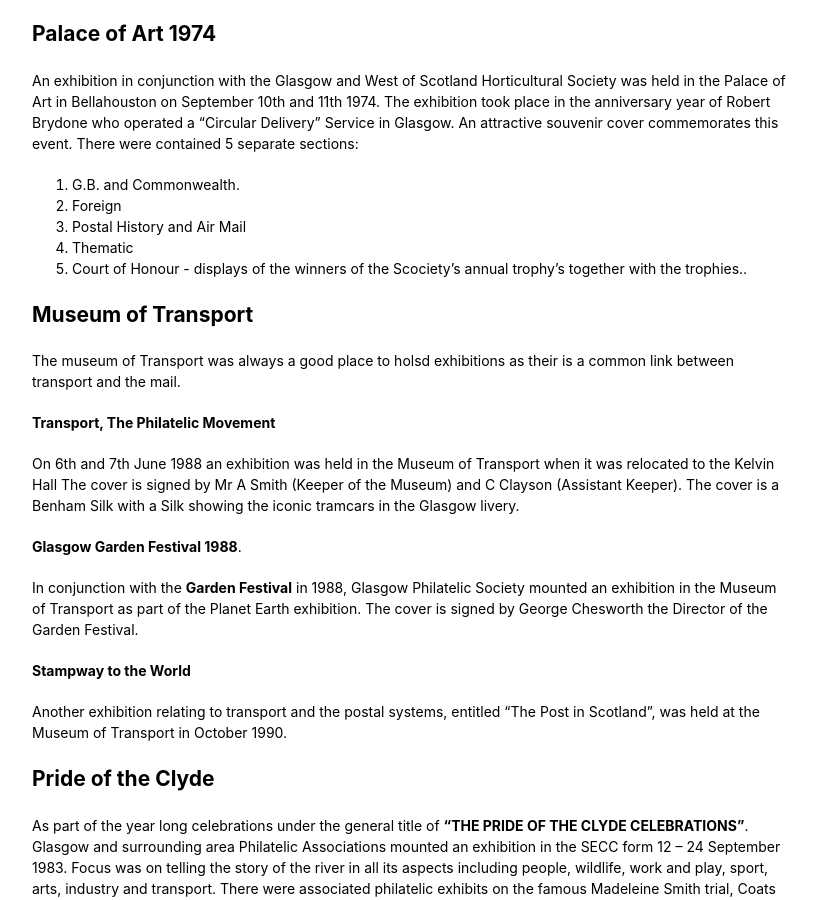
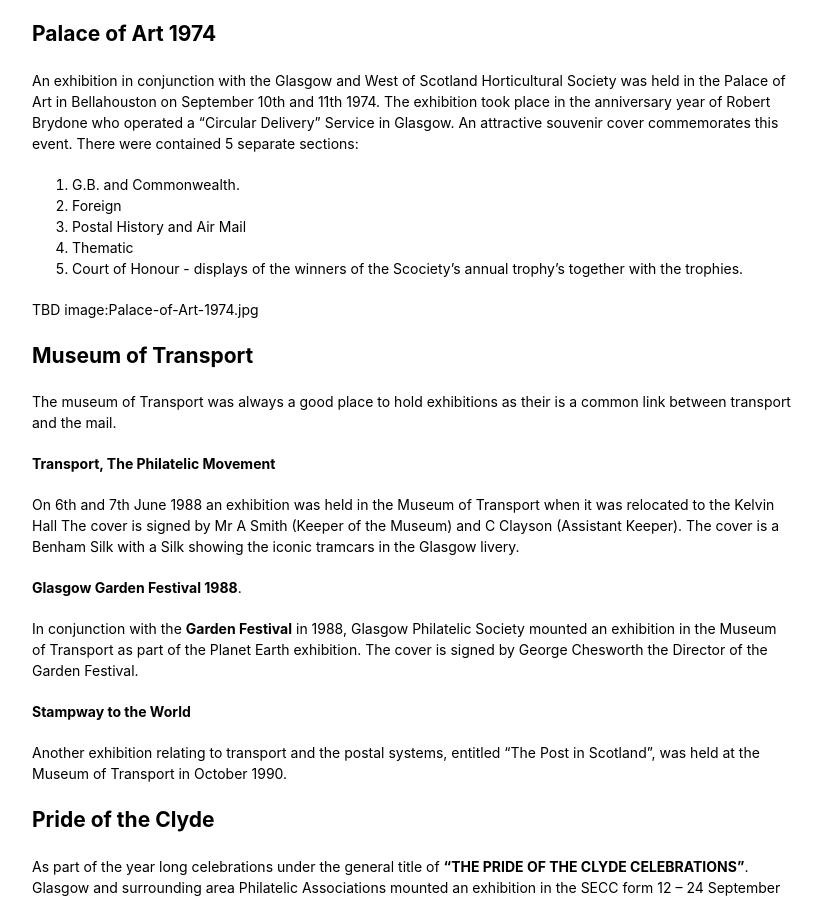
Before and after one commit to astalker/caledonian-stamps, a Jekyll site: the page built from history-glasgow.md, in a window 1280 px wide and 900 px high, scrolled down 4252 px. Shown: the whole window, without its empty margins (338-1160 px from the left). Built offline with Jekyll 4.4.1, drawn with Linux system fonts in a browser that asks for light colours; our own code applies the rules of GitHub Pages for plain Markdown files.

Commit message:
Fix typos in history-glasgow.md
Corrected typos and improved clarity in the text.

```diff
--- a/history-glasgow.md
+++ b/history-glasgow.md
@@ -147,11 +147,13 @@ There were contained  5 separate sections:
 2. Foreign
 3. Postal History and Air Mail
 4. Thematic
-5. Court of Honour - displays of the winners of the Scociety's annual trophy's together with the trophies..
+5. Court of Honour - displays of the winners of the Scociety's annual trophy's together with the trophies.
+
+TBD image:Palace-of-Art-1974.jpg
 
 ## Museum of Transport
 
-The museum of Transport was always a good place to holsd exhibitions as their is a common link between transport and the mail.
+The museum of Transport was always a good place to hold exhibitions as their is a common link between transport and the mail.
 
 **Transport, The Philatelic Movement**
 
```
